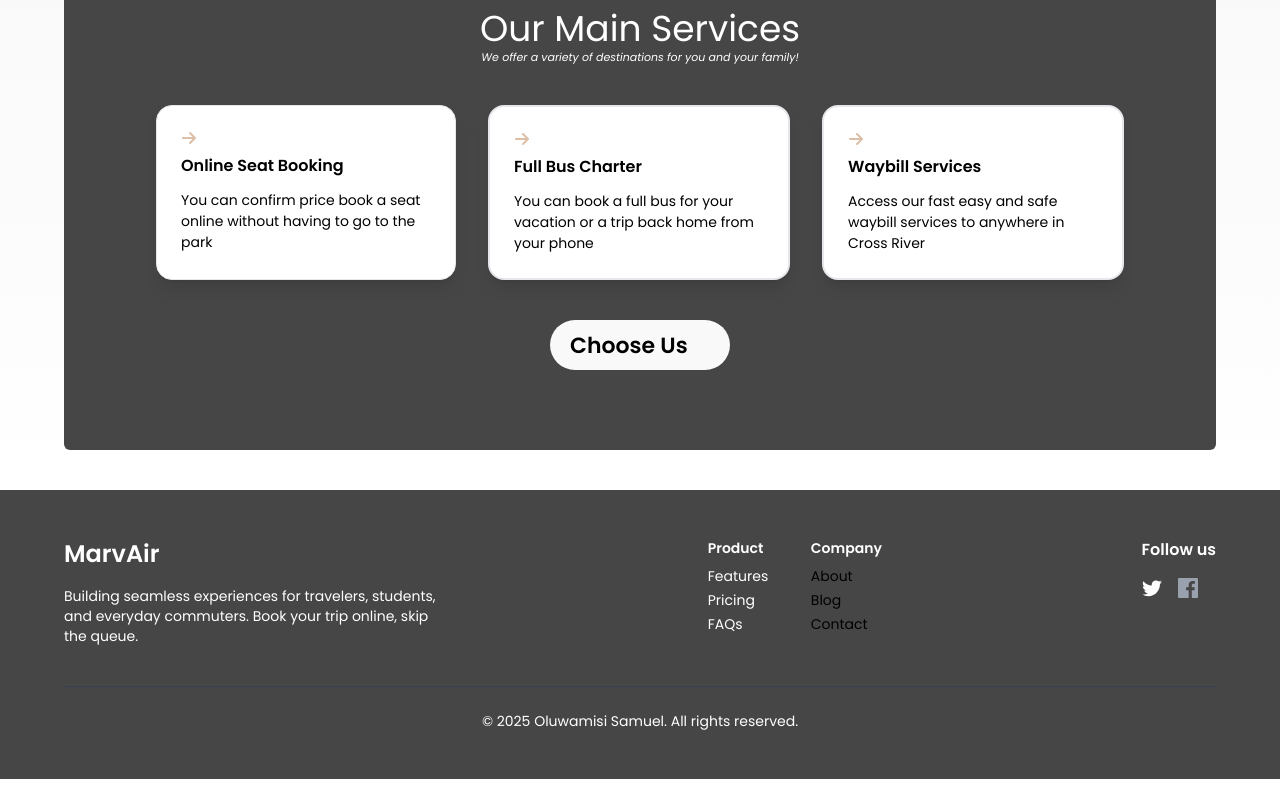
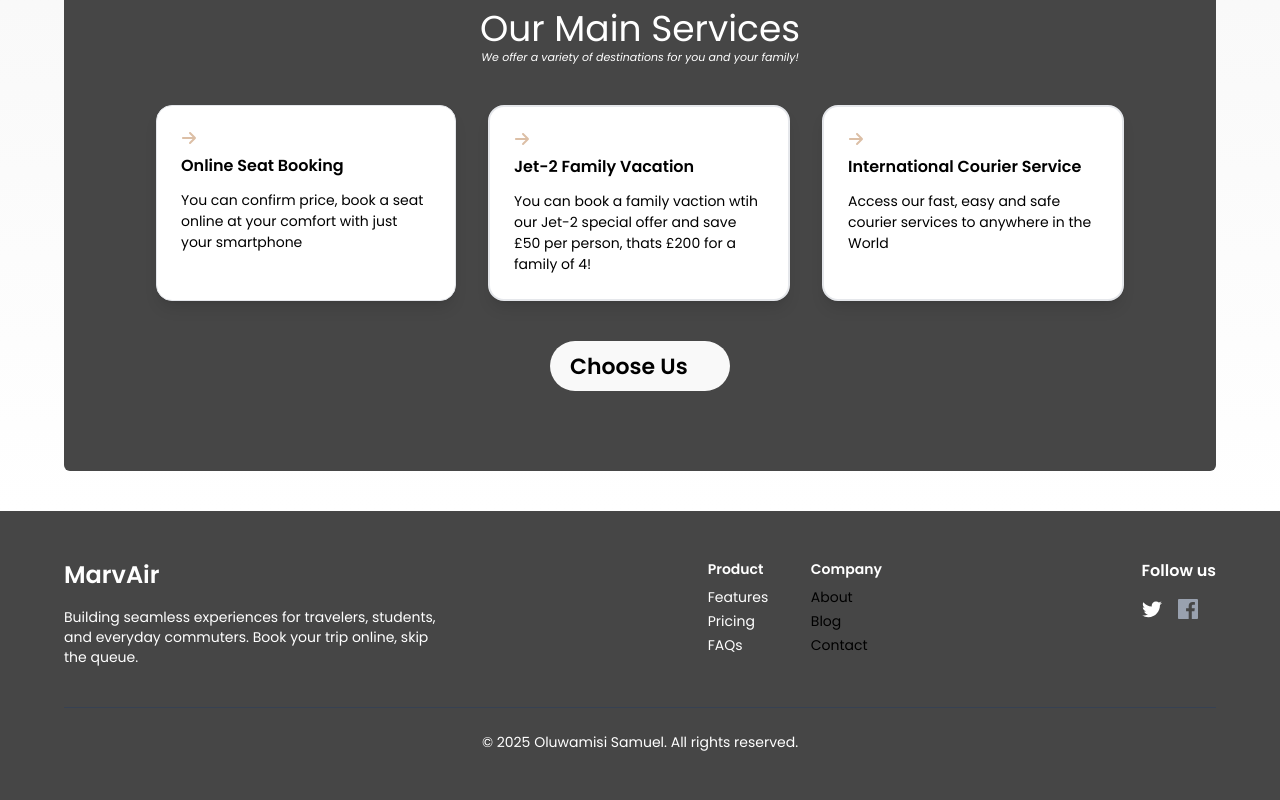
Before and after one commit to PandaBear-1/MarvAir, a React (Vite) app: page / in a window 1280 px wide. Shown: the part 994-1794 px from the top of the page. Before the commit the page ends 1773 px from the top, so only its background shows below. Built offline with nearby package versions, Linux system fonts and the light colour scheme.

Commit message:
fixed the version clash issue

```diff
--- a/package.json
+++ b/package.json
@@ -13,10 +13,10 @@
     "@emailjs/browser": "^4.4.1",
     "@tailwindcss/vite": "^4.1.10",
     "aos": "^3.0.0-beta.6",
-    "react": "^19.1.0",
-    "react-dom": "^19.1.0",
+    "react": "^18.2.0",
+    "react-dom": "^18.2.0",
     "react-icons": "^5.5.0",
-    "react-router-dom": "^7.6.3",
+    "react-router-dom": "^6.22.0",
     "tailwindcss": "^4.1.10"
   },
   "devDependencies": {
--- a/src/Components/AboutUs.jsx
+++ b/src/Components/AboutUs.jsx
@@ -15,26 +15,26 @@ function AboutUs() {
 
           <div data-aos="flip-left" data-aos-duration="1000"
            className='bg-white text-black border-1 px-5 py-3 md:px-6 md:py-6 border-gray-200 rounded-2xl shadow-lg
-           hover:scale-110 animation-all duration-300 ease-in-out '>
+           hover:scale-105 transition-transform duration-300 ease-in-out '>
             <FaArrowRight className='text-[#dcbfa6]'/>
             <h3 className='font-bold mt-2'>Online Seat Booking</h3>
-            <p  className='w-[250px] text-[12px] md:text-[14px] mt-3'>You can confirm price book a seat online without having to go to the park </p>
+            <p  className='w-[250px] text-[12px] md:text-[14px] mt-3'>You can confirm price, book a seat online at your comfort with just your smartphone </p>
           </div>
 
           <div data-aos="flip-left" data-aos-duration="1000"
            className='bg-white text-black border-2 px-5 py-3 md:px-6 md:py-6 border-gray-200 rounded-2xl shadow-lg
-          hover:scale-110 animation-all duration-300 ease-in-out'>
+          hover:scale-105 transition-transform duration-300 ease-in-out'>
             <FaArrowRight className='text-[#dcbfa6]'/>
-            <h3 className='font-bold mt-1 md:mt-2'>Full Bus Charter</h3>
-            <p  className='w-[250px] text-[12px] md:text-[14px] mt-1 md:mt-3'>You can book a full bus for your vacation or a trip back home from your phone </p>
+            <h3 className='font-bold mt-1 md:mt-2'>Jet-2 Family Vacation</h3>
+            <p  className='w-[250px] text-[12px] md:text-[14px] mt-1 md:mt-3'>You can book a family vaction wtih our Jet-2 special offer and save £50 per person, thats £200 for a family of 4! </p>
           </div>
 
           <div data-aos="flip-left" data-aos-duration="800"
            className='bg-white text-black border-2 px-5 py-3 md:px-6 md:py-6 border-gray-200 rounded-2xl shadow-lg
-          hover:scale-110 animation-all duration-300 ease-in-out'>
+          hover:scale-105 transition-transform duration-300 ease-in-out'>
             <FaArrowRight className='text-[#dcbfa6]' />
-            <h3 className='font-bold mt-2'>Waybill Services</h3>
-            <p  className='w-[250px] text-[12px] md:text-[14px]  mt-1 md:mt-3'>Access our fast easy and safe waybill services to anywhere in Cross River </p>
+            <h3 className='font-bold mt-2'>International Courier Service</h3>
+            <p  className='w-[250px] text-[12px] md:text-[14px]  mt-1 md:mt-3'>Access our fast, easy and safe courier services to anywhere in the World </p>
           </div>
         </div>
 
--- a/src/Components/FlightSearch.jsx
+++ b/src/Components/FlightSearch.jsx
@@ -32,13 +32,6 @@ function Form() {
 
       setFlights(FilteredFlights)
 
-       setForm({
-          departure: '',
-          destination: '',
-          date: '',
-          passengers: 1,
-          flightClass: 'economy',
-        })
         scrollToForm()
       };
 
```
Also changed, not shown: 1 other file (tests, documents, lock files or other folders).
